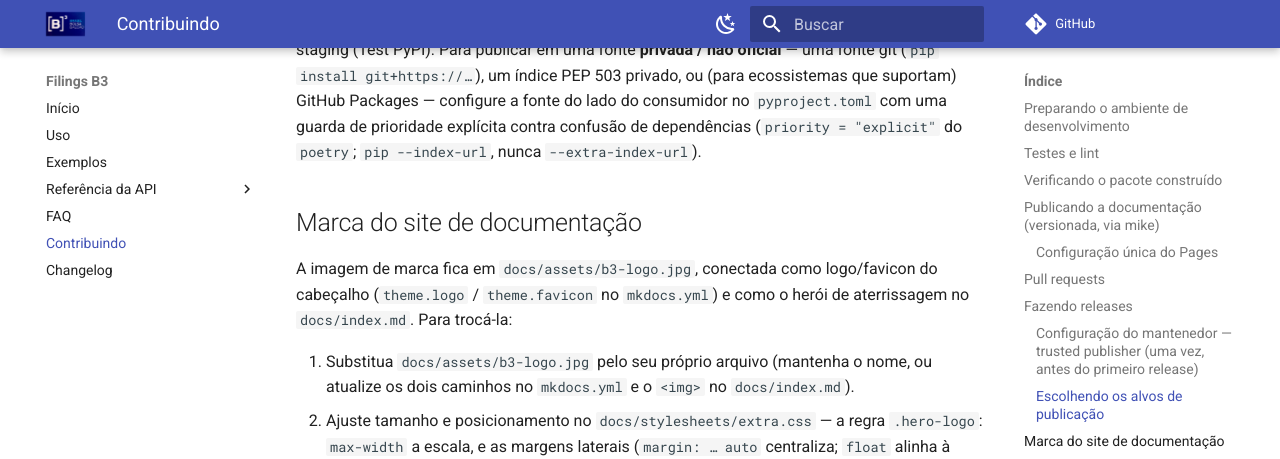
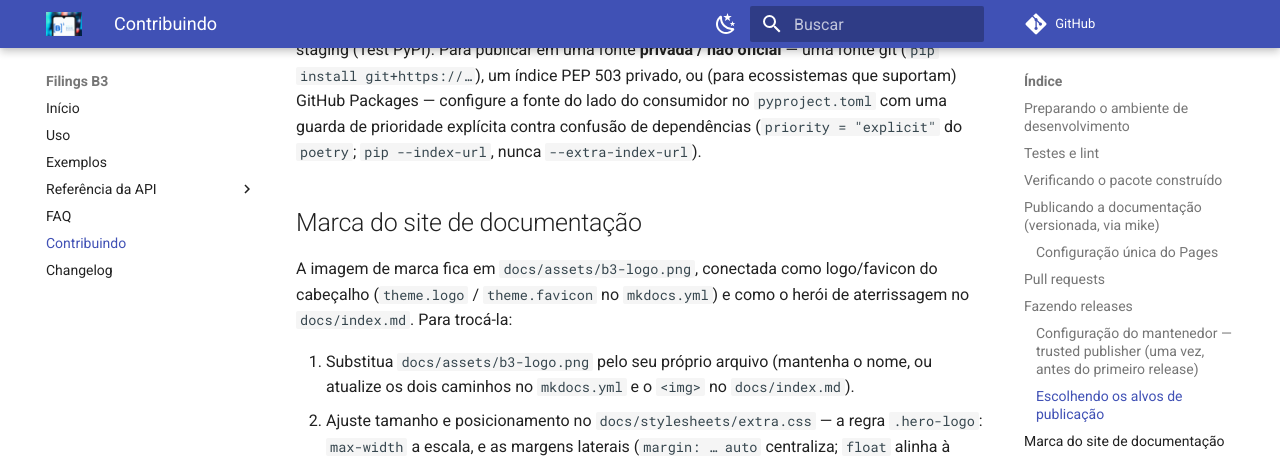
Before and after one commit to guilhermegor/filings-b3, an MkDocs documentation site: the page built from docs/contributing.md, in a window 1280 px wide and 900 px high, scrolled down 3795 px. Shown: the top 459 px of the window. Built offline with MkDocs 1.6.1 and Material for MkDocs 9.7.7, drawn with Linux system fonts in a browser that asks for light colours; comment, search, counter and statistics services are not loaded; the version menu is left out.

Commit message:
docs: replace brand logo with new B3 image (#137)
Swap the JPG brand asset for the new PNG, kept under the stable name
b3-logo.png in both asset locations (docs/assets/ for the mkdocs site,
root assets/ for GitHub README rendering). Update all references: mkdocs
theme logo+favicon, the landing hero, the README header + tree, and the
extra.css / contributing.md notes.

```diff
--- a/docs/contributing.md
+++ b/docs/contributing.md
@@ -148,11 +148,11 @@ prioridade explícita contra confusão de dependências (`priority = "explicit"`
 
 ## Marca do site de documentação
 
-A imagem de marca fica em `docs/assets/b3-logo.jpg`, conectada como logo/favicon do cabeçalho
+A imagem de marca fica em `docs/assets/b3-logo.png`, conectada como logo/favicon do cabeçalho
 (`theme.logo` / `theme.favicon` no `mkdocs.yml`) e como o herói de aterrissagem no `docs/index.md`.
 Para trocá-la:
 
-1. Substitua `docs/assets/b3-logo.jpg` pelo seu próprio arquivo (mantenha o nome, ou atualize os
+1. Substitua `docs/assets/b3-logo.png` pelo seu próprio arquivo (mantenha o nome, ou atualize os
    dois caminhos no `mkdocs.yml` e o `<img>` no `docs/index.md`).
 2. Ajuste tamanho e posicionamento no `docs/stylesheets/extra.css` — a regra `.hero-logo`:
    `max-width` a escala, e as margens laterais (`margin: … auto` centraliza; `float` alinha à
--- a/docs/stylesheets/extra.css
+++ b/docs/stylesheets/extra.css
@@ -1,5 +1,5 @@
 /* Brand styles for the landing hero. The logo asset lives at
-   docs/assets/b3-logo.jpg; tune size/placement here. */
+   docs/assets/b3-logo.png; tune size/placement here. */
 
 .hero-logo {
     display: block;
--- a/mkdocs.yml
+++ b/mkdocs.yml
@@ -22,8 +22,8 @@ theme:
   # Idioma da interface do Material (busca, "Próximo"/"Anterior", etc.) em português.
   language: pt-BR
   # Brand mark served from docs/assets/ (MkDocs only serves files under docs/).
-  logo: assets/b3-logo.jpg
-  favicon: assets/b3-logo.jpg
+  logo: assets/b3-logo.png
+  favicon: assets/b3-logo.png
   palette:
     - scheme: default
       primary: indigo
```
Also changed, not shown: README.md (+2 -2 lines), docs/index.md (+1 -1 lines), assets/b3-logo.jpg (deleted), assets/b3-logo.png (added), docs/assets/b3-logo.jpg (deleted), docs/assets/b3-logo.png (added).
